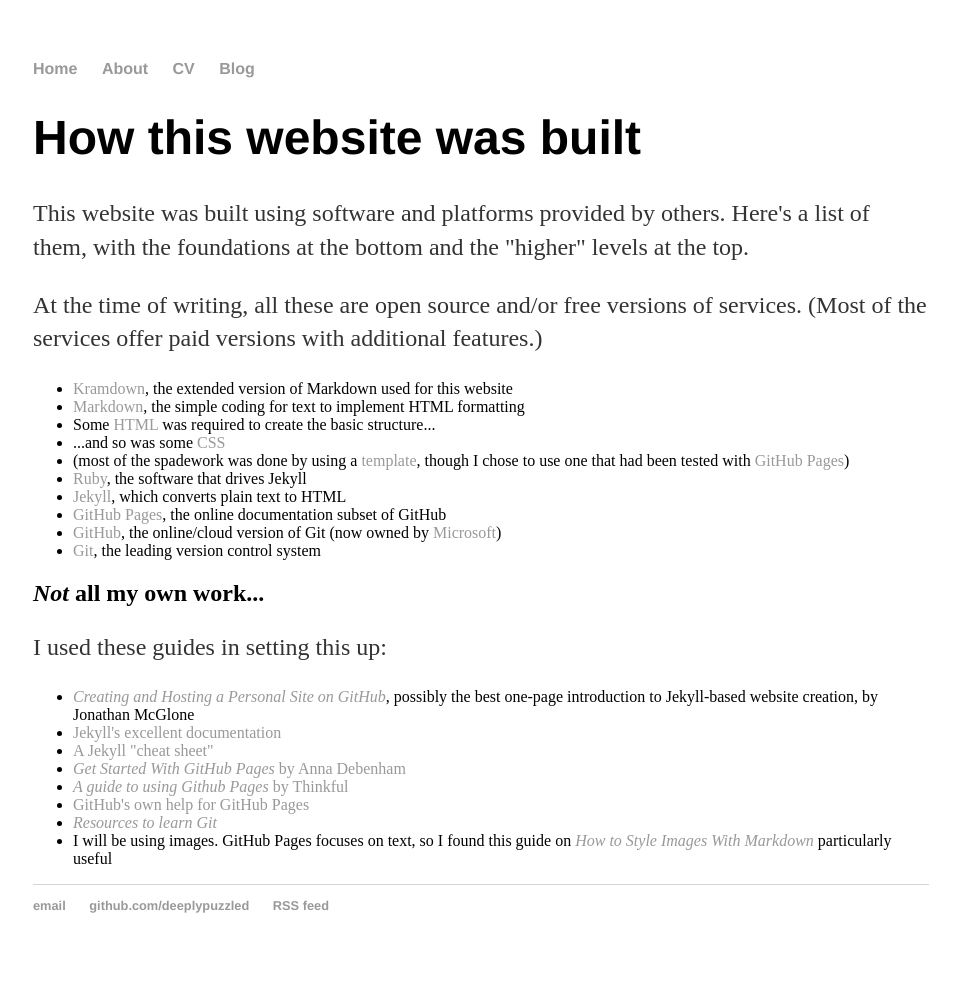
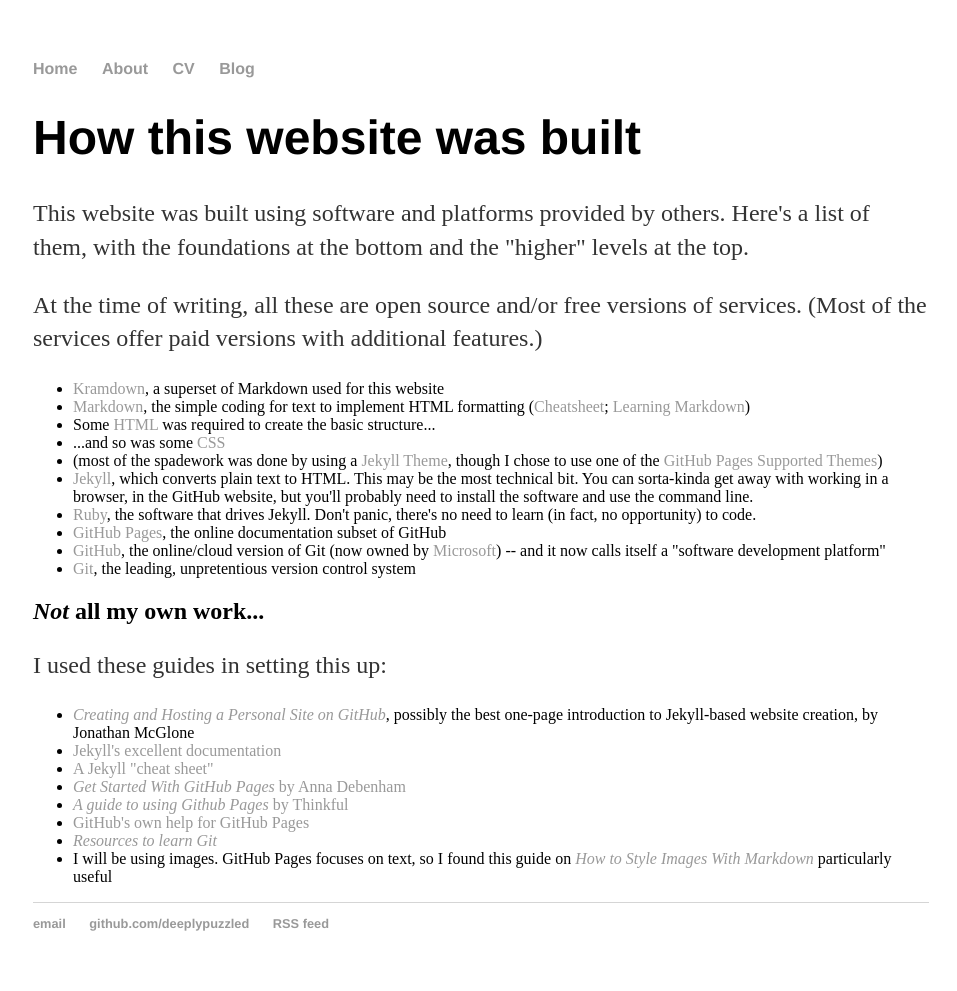
Before and after one commit to deeplypuzzled/deeplypuzzled.github.io, a Jekyll site: the page built from about/index.html, in a window 1280 px wide. Shown: the whole page, without its empty margins (159-1116 px from the left). Built offline with Jekyll 4.4.1, drawn with Linux system fonts in a browser that asks for light colours.

Commit message:
Update index.html

```diff
--- a/about/index.html
+++ b/about/index.html
@@ -7,16 +7,16 @@
 	<p>This website was built using software and platforms provided by others. Here's a list of them, with the foundations at the bottom and the "higher" levels at the top.</p>
 	<p>At the time of writing, all these are open source and/or free versions of services. (Most of the services offer paid versions with additional features.)</p>
 	<ul>
-		<li><a href="https://">Kramdown</a>, the extended version of Markdown used for this website</li>
-		<li><a href="https://">Markdown</a>, the simple coding for text to implement HTML formatting</li>
-		<li>Some <a href="https://">HTML</a> was required to create the basic structure...</li>
-		<li>...and so was some <a href="https://">CSS</a></li>
-		<li>(most of the spadework was done by using a <a href="https://">template</a>, though I chose to use one that had been tested with <a href="https://">GitHub Pages</a>)</li>
-		<li><a href="https://">Ruby</a>, the software that drives Jekyll</li>
-		<li><a href="https://">Jekyll</a>, which converts plain text to HTML</li>
-		<li><a href="https://">GitHub Pages</a>, the online documentation subset of GitHub</li>
-		<li><a href="https://">GitHub</a>, the online/cloud version of Git (now owned by <a href="https://blogs.microsoft.com/blog/2018/10/26/microsoft-completes-github-acquisition/">Microsoft</a>)</li>
-		<li><a href="https://">Git</a>, the leading version control system</li>
+		<li><a href="https://kramdown.gettalong.org/">Kramdown</a>, a superset of Markdown used for this website</li>
+		<li><a href="https://daringfireball.net/projects/markdown/">Markdown</a>, the simple coding for text to implement HTML formatting (<a href="https://github.com/adam-p/markdown-here/wiki/Markdown-Cheatsheet">Cheatsheet</a>; <a href="https://www.markdownguide.org/">Learning Markdown</a>)</li>
+		<li>Some <a href="https://www.w3schools.com/html/">HTML</a> was required to create the basic structure...</li>
+		<li>...and so was some <a href="https://www.w3schools.com/css/">CSS</a></li>
+		<li>(most of the spadework was done by using a <a href="http://themes.jekyllrc.org/">Jekyll Theme</a>, though I chose to use one of the <a href="https://pages.github.com/themes/">GitHub Pages Supported Themes</a>)</li>
+		<li><a href="https://jekyllrb.com">Jekyll</a>, which converts plain text to HTML. This may be the most technical bit. You can sorta-kinda get away with working in a browser, in the GitHub website, but you'll probably need to install the software and use the command line.</li>
+		<li><a href="https://www.ruby-lang.org/en/">Ruby</a>, the software that drives Jekyll. Don't panic, there's no need to learn (in fact, no opportunity) to code.</li>
+		<li><a href="https://pages.github.com/">GitHub Pages</a>, the online documentation subset of GitHub</li>
+		<li><a href="https://github.com/">GitHub</a>, the online/cloud version of Git (now owned by <a href="https://blogs.microsoft.com/blog/2018/10/26/microsoft-completes-github-acquisition/">Microsoft</a>) -- and it now calls itself a "software development platform"</li>
+		<li><a href="https://git-scm.com/">Git</a>, the leading, unpretentious version control system</li>
 	</ul>
 	<h2><em>Not</em> all my own work...</h2>
 	<p>I used these guides in setting this up:</p>
```
